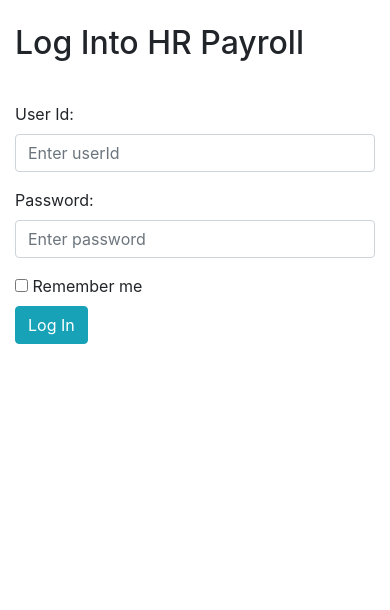
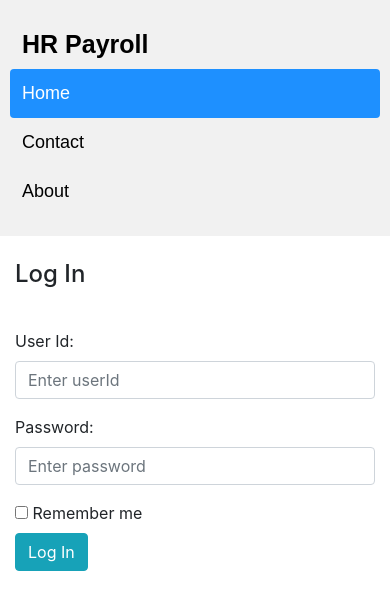
Before and after one commit to ckhemani/fse-team01-hrpayroll, an Angular app in the folder payroll-frontend/: page / in a window 390 px wide. Shown: the top 610 px of the page. Built offline with nearby package versions, Linux system fonts and the light colour scheme.

Commit message:
add header component in front end

```diff
--- a/payroll-frontend/src/app/app.module.ts
+++ b/payroll-frontend/src/app/app.module.ts
@@ -7,10 +7,12 @@ import { AppRoutingModule } from './app-routing.module';
 import { AppComponent } from './app.component';
 import { LoginComponent } from './login/login.component';
 import { LoginsuccesslandingComponent } from './loginsuccesslanding/loginsuccesslanding.component';
+import { HeaderComponent } from './header/header.component';
 
 @NgModule({
   declarations: [
     AppComponent,
+    HeaderComponent,
     LoginComponent,
     LoginsuccesslandingComponent
   ],
--- /dev/null
+++ b/payroll-frontend/src/app/header/header.component.html
@@ -0,0 +1,83 @@
+<!DOCTYPE html>
+<html>
+<head>
+<meta name="viewport" content="width=device-width, initial-scale=1">
+<style>
+* {box-sizing: border-box;}
+
+body {
+  margin: 0;
+  font-family: Arial, Helvetica, sans-serif;
+}
+
+.header {
+  overflow: hidden;
+  background-color: #f1f1f1;
+  padding: 20px 10px;
+}
+
+.header a {
+  float: left;
+  color: black;
+  text-align: center;
+  padding: 12px;
+  text-decoration: none;
+  font-size: 18px;
+  line-height: 25px;
+  border-radius: 4px;
+}
+
+.header a.logo {
+  font-size: 25px;
+  font-weight: bold;
+}
+
+.header a:hover {
+  background-color: #ddd;
+  color: black;
+}
+
+.header a.active {
+  background-color: dodgerblue;
+  color: white;
+}
+
+.header-right {
+  float: right;
+}
+
+@media screen and (max-width: 500px) {
+  .header a {
+    float: none;
+    display: block;
+    text-align: left;
+  }
+
+  .header-right {
+    float: none;
+  }
+}
+</style>
+</head>
+<body>
+
+<div class="header" *ngIf="!isUserLoggedIn">
+    <a href="#default" class="logo">{{title}}</a>
+    <div class="header-right">
+      <a class="active" href="#home">Home</a>
+      <a href="#contact">Contact</a>
+      <a href="#about">About</a>
+    </div>
+</div>
+<div class="header" *ngIf="isUserLoggedIn">
+    <a href="#default" class="logo">{{title}}</a>
+    <div class="header-right">
+      <a class="active" href="#" onclick="return false;">Home</a>
+      <a href="#" onclick="return false;">Contact</a>
+      <a href="#" onclick="return false;">About</a>
+      <a href="http://localhost:4200">Log Out</a>
+    </div>
+</div>
+
+</body>
+</html>
--- a/payroll-frontend/src/app/login/login.component.html
+++ b/payroll-frontend/src/app/login/login.component.html
@@ -1,6 +1,7 @@
+<app-header title="HR Payroll" ></app-header>
 <div class="container">
     <br/>
-    <h2>Log Into HR Payroll</h2>
+    <h4>Log In</h4>
     <br/>
     <form #loginForm="ngForm" (ngSubmit)="login()">
       <h6 class="text-danger">{{ msg }}</h6>
--- a/payroll-frontend/src/app/loginsuccesslanding/loginsuccesslanding.component.html
+++ b/payroll-frontend/src/app/loginsuccesslanding/loginsuccesslanding.component.html
@@ -1,2 +1,4 @@
-<h2>Welcome to HR Payroll!</h2>
+<app-header title="HR Payroll"
+            [isUserLoggedIn]="true"></app-header>
+<h5>&nbsp;&nbsp;Welcome to HR Payroll!</h5>
 <img src="assets/underconstruction.jpg">
```
Also changed, not shown: payroll-frontend/src/app/header/header.component.ts (added, +11 -0 lines), payroll-frontend/src/app/header/header.component.css (added), 1 other file (tests, documents, lock files or other folders).
